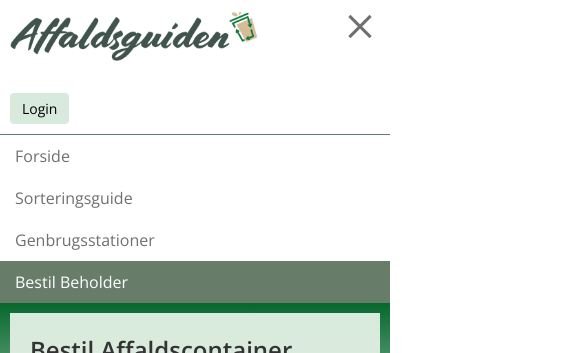
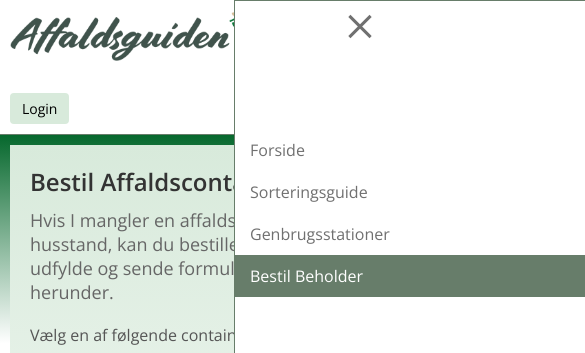
Before and after one commit to MarlaRey/affaldsguiden, a React (Vite) app: page /order-container in a window 390 px wide. Both pictures are taken after a click on the button "Toggle menu". Shown: the top 353 px of the page, 585 px wide, since content can reach past the window. Built offline with nearby package versions, Linux system fonts and the light colour scheme; no server answers; the database is empty.

Commit message:
burgermenu rettet

```diff
--- a/src/components/Navigation.jsx
+++ b/src/components/Navigation.jsx
@@ -1,4 +1,4 @@
-import React, { useState } from 'react';
+import React, { useState, useEffect } from 'react';
 import { Link, useLocation } from 'react-router-dom';
 import styles from './Navigation.module.scss';
 
@@ -6,7 +6,6 @@ const menuItems = [
     { name: 'Forside', path: '/' },
     { name: 'Sorteringsguide', path: '/sorting-guide' },
     { name: 'Genbrugsstationer', path: '/recycling-stations' },
-
     { name: 'Bestil Beholder', path: '/order-container' },
 ];
 
@@ -18,14 +17,24 @@ const Navigation = () => {
         setMenuOpen(!isMenuOpen);
     };
 
+    // Luk menuen, når ruten ændres
+    useEffect(() => {
+        setMenuOpen(false);
+    }, [location.pathname]);
+
     return (
         <div className={styles.nul}>
             <div className={styles.border} />
             <nav className={`${styles.navigation} ${isMenuOpen ? styles.active : ''}`}>
                 <ul>
                     {menuItems.map((item) => (
-                        <li key={item.path} className={location.pathname === item.path ? styles.active : ''}>
-                            <Link to={item.path}>{item.name}</Link>
+                        <li
+                            key={item.path}
+                            className={location.pathname === item.path ? styles.active : ''}
+                        >
+                            <Link to={item.path} onClick={() => setMenuOpen(false)}>
+                                {item.name}
+                            </Link>
                         </li>
                     ))}
                 </ul>
--- a/src/components/Navigation.module.scss
+++ b/src/components/Navigation.module.scss
@@ -1,4 +1,6 @@
 @import '../App.scss';
+
+// src/components/Navigation.module.scss
 
 .nul {
     margin: 0;
@@ -58,20 +60,18 @@
 
     @media (max-width: 1024px) { // Tablet breakpoint
         ul {
-            display: none; // Skjul navigationen på tablet-størrelser
-        }
-    }
-
-    @media (max-width: 768px) { // Mobil breakpoint
-        ul {
             display: none; // Skjul navigationen på mobil-størrelser
-        }
-
-        &.active { // Vis navigationen når burgermenuen er aktiv
-            ul {
-                display: flex;
+            justify-content:flex-start;
+            padding-top: 8rem;
+            position: absolute; // Position the menu absolutely
+            top: 0; // Adjust based on burger menu position
+            left: 60%;
+            right: 0;
+            bottom: 0;
+            background: white; // Background for dropdown
             flex-direction: column;
-                align-items: flex-start;
+            z-index: 1000; // Ensure the menu appears above other elements
+            border: 1px solid $moss-green; // Optional: Add border to dropdown
 
             li {
                 width: 100%;
@@ -84,8 +84,13 @@
                 }
             }
         }
+
+        &.active ul {
+            display: flex; // Vis menuen når burger-menuen er aktiv
         }
     }
+
+
 }
 
 .burgerMenu {
@@ -99,14 +104,13 @@
     position: absolute; // Absolut positionering
     top: 15px;          // 15px fra toppen
     right: 15px;        // 15px fra højre side
+    z-index: 2000;      // Ensure burger menu is above other content
 
     @media (max-width: 1024px) { // Tablet breakpoint
         display: block; // Vis burger-menu ved tablet-størrelser og mindre
     }
 
-    @media (max-width: 768px) {
-        // Burger-menuen skal også vises på mobil
-    }
+
 
     .burgerBar {
         width: 100%;
```
Lines whose indentation alone changed are shown as unchanged.
